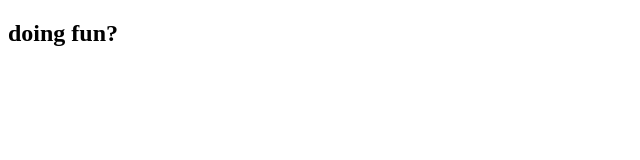
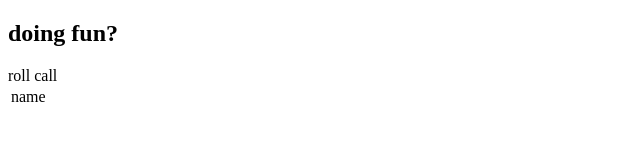
Before and after one commit to itzzpranjal/gitswap, a plain HTML site: page index.html in a window 1280 px wide. Shown: the whole page, without its empty margins (0-640 px from the left). Drawn offline with Linux system fonts and the light colour scheme.

Commit message:
table created

```diff
--- a/index.html
+++ b/index.html
@@ -7,5 +7,13 @@
 </head>
 <body>
     <h2>doing fun?</h2>
+    <table>
+        <tr>
+            <td>
+                name
+            </td>
+            roll call
+        </tr>
+    </table>
 </body>
 </html>
```
